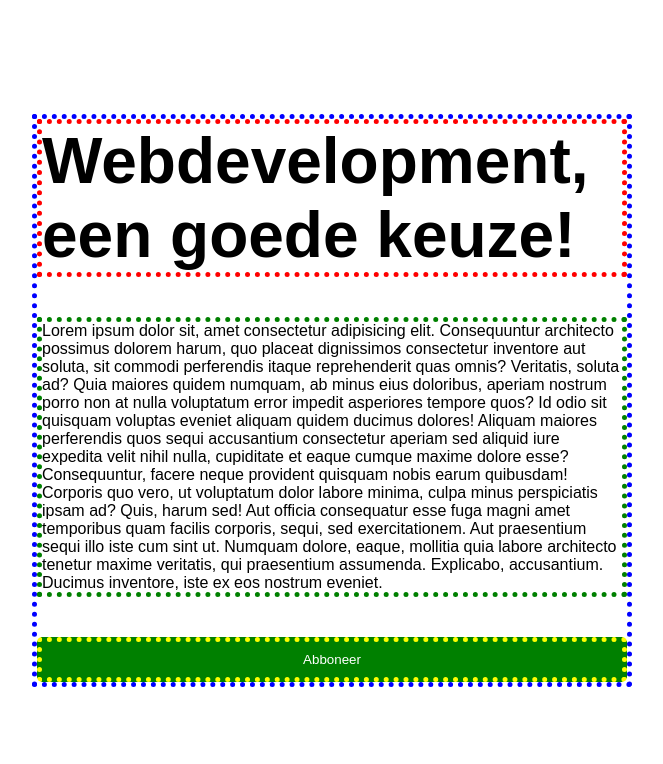
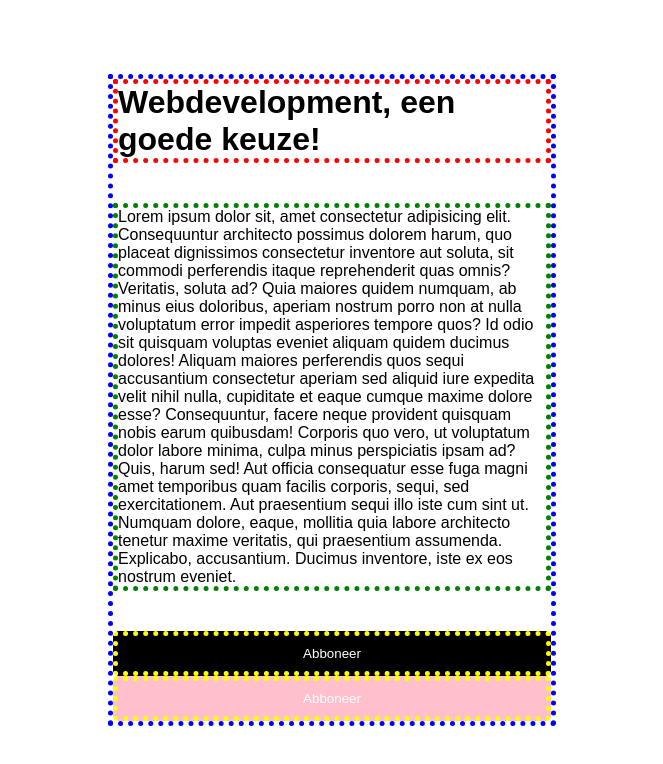
Before and after one commit to Iqgor/F2M3FRO-px, a plain HTML site: page index.html in a window 1280 px wide. Shown: the whole page, without its empty margins (308-971 px from the left). Drawn offline with Linux system fonts and the light colour scheme.

Commit message:
code after video

```diff
--- a/index.html
+++ b/index.html
@@ -15,7 +15,8 @@
         Aliquam maiores perferendis quos sequi accusantium consectetur aperiam sed aliquid iure expedita velit nihil nulla, cupiditate et eaque cumque maxime dolore esse? Consequuntur, facere neque provident quisquam nobis earum quibusdam!
         Corporis quo vero, ut voluptatum dolor labore minima, culpa minus perspiciatis ipsam ad? Quis, harum sed! Aut officia consequatur esse fuga magni amet temporibus quam facilis corporis, sequi, sed exercitationem.
         Aut praesentium sequi illo iste cum sint ut. Numquam dolore, eaque, mollitia quia labore architecto tenetur maxime veritatis, qui praesentium assumenda. Explicabo, accusantium. Ducimus inventore, iste ex eos nostrum eveniet.</p>
-        <button>Abboneer</button>
+        <button id="buttonid" class="btn">Abboneer</button>
+        <button class="btn btn2">Abboneer</button>
     </article>
 </body>
 </html>
--- a/style.css
+++ b/style.css
@@ -1,3 +1,11 @@
+#buttonid{
+    background:black;
+}
+
+.btn.btn2{ /*waarde 20*/
+    background:pink;
+}
+
 *{
     margin:0;
     padding:0;
@@ -10,27 +18,31 @@ body{
     justify-content: center;
     align-items: center;
     min-height:100vh;
-    font-size:16px;
+    font-size:1rem;
 }
 
 article{
-    width: 600px;
+    width: 35vw;
     border: 5px dotted blue;
 }
 
 h1{
-    font-size: 64px;
-    margin-bottom: 40px;
+    font-size: 2rem;
+    margin-bottom: 2.5rem; /* 2,5 * 16 => 40 */
     border: 5px dotted red;
 }
 
 p{
-    margin-bottom: 40px;
+    margin-bottom: 2.5rem; /* 2,5 * 16 => 40 */
     border: 5px dotted green;
-
 }
 
-button{
+.btn{ /* waarde 10 */
+    background:blue;
+}
+
+
+button{ /* waarde 1 */
     outline:none;
     border:none;
     background: green;
@@ -41,3 +53,262 @@ button{
     border: 5px dotted yellow;
     width:100%;
 }
+
+
+
+@media screen and (max-width: 62.5rem) {
+    body{
+        background:red;
+    }
+    article{
+        width:80vw;
+    }
+}
+
+
+
+
+
+
+
+
+
+
+
+
+
+
+
+
+
+
+
+
+
+
+
+
+
+
+
+
+
+
+
+
+
+
+
+
+
+
+
+
+
+
+
+
+
+
+
+
+
+
+
+
+
+
+
+
+
+
+
+
+
+
+
+
+
+
+
+
+
+
+
+
+
+
+
+
+
+
+
+
+
+
+
+
+
+
+
+
+
+
+
+
+
+
+
+
+
+
+
+
+
+
+
+
+
+
+
+
+
+
+
+
+
+
+
+
+
+
+
+
+
+
+
+
+
+
+
+
+
+
+
+
+
+
+
+
+
+
+
+
+
+
+
+
+
+
+
+
+
+
+
+
+
+
+
+
+
+
+
+
+
+
+
+
+
+
+
+
+
+
+
+
+
+
+
+
+
+
+
+
+
+
+
+
+
+
+
+
+
+
+
+
+
+
+
+
+
+
+
+
+
+
+
+
+
+
+
+
+
+
+
+
+
+
+
+
+
+
+
+
+
+
+
+
+
+
+
+
+
+
+
+
+
+
+
+
+
+
+
+
+
+
+
+
+
+button{
+    background: black;
+}
```
